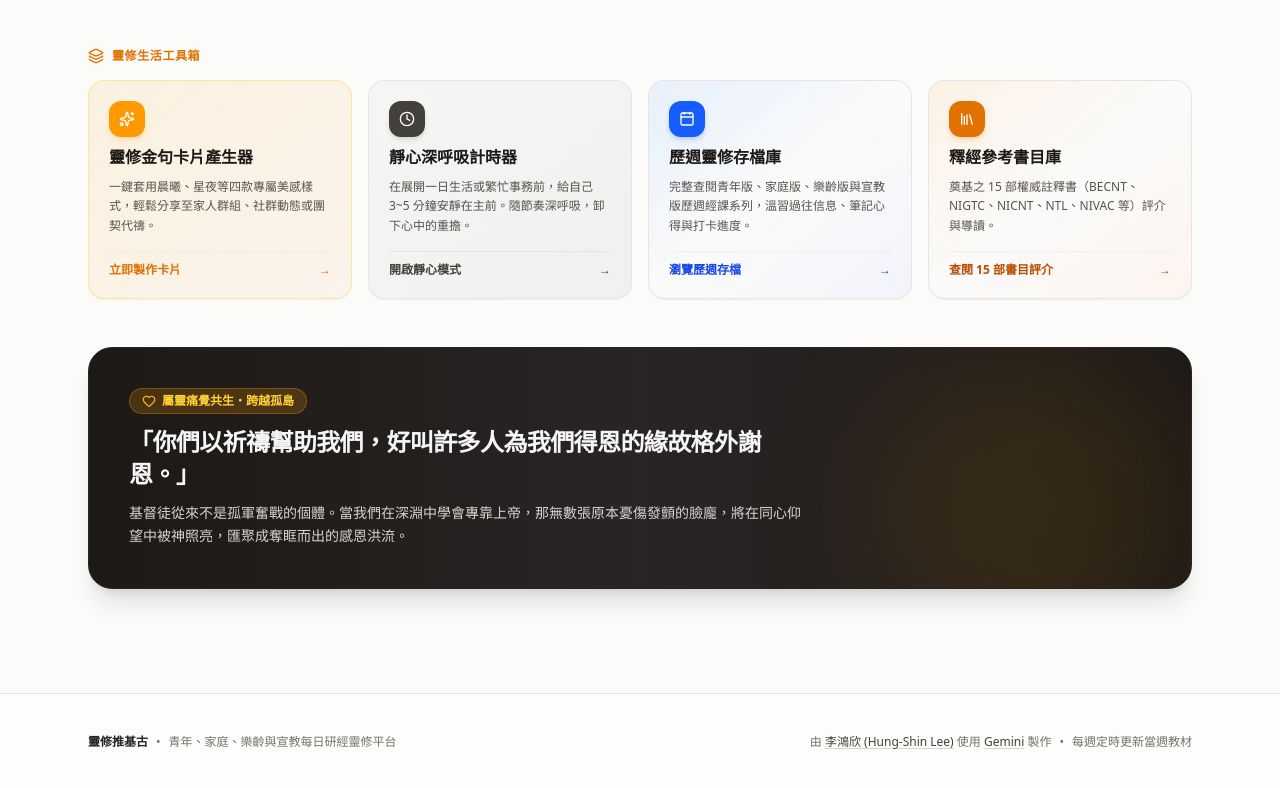
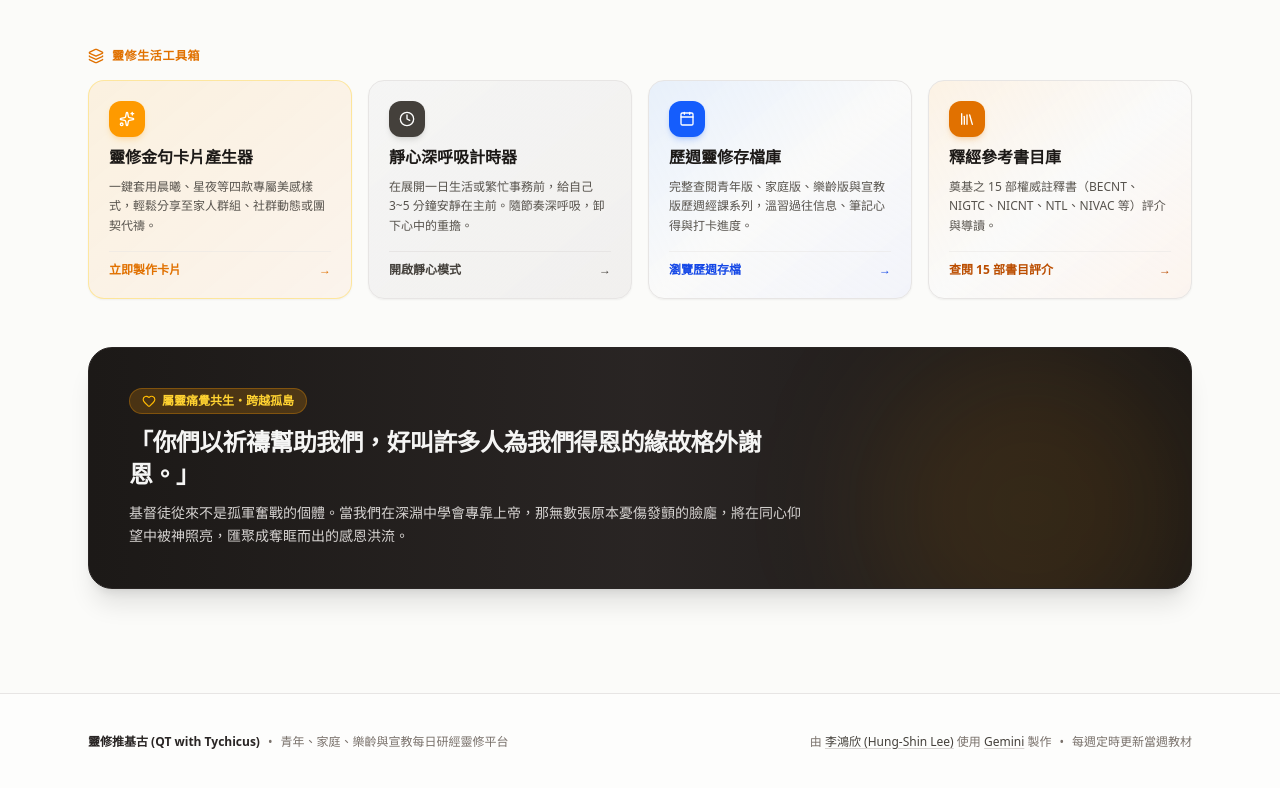
Before and after one commit to TychicusAI/QT-with-Tychicus, a Next.js app: page / in a window 1280 px wide. Shown: the part 1556-2344 px from the top of the page. Built offline with nearby package versions, Linux system fonts and the light colour scheme.

Commit message:
fix(ui): 恢復首頁頁尾之 (QT with Tychicus) 標記

```diff
--- a/src/components/HomeContainer.tsx
+++ b/src/components/HomeContainer.tsx
@@ -457,7 +457,7 @@ export function HomeContainer() {
         <div className="max-w-6xl mx-auto px-4 sm:px-6 flex flex-col sm:flex-row items-center justify-between gap-4 text-xs text-stone-500 dark:text-stone-400">
           <div className="flex items-center gap-2">
             <span className="font-extrabold text-stone-800 dark:text-stone-200">
-              靈修推基古
+              靈修推基古 (QT with Tychicus)
             </span>
             <span>•</span>
             <span>青年、家庭、樂齡與宣教每日研經靈修平台</span>
```
